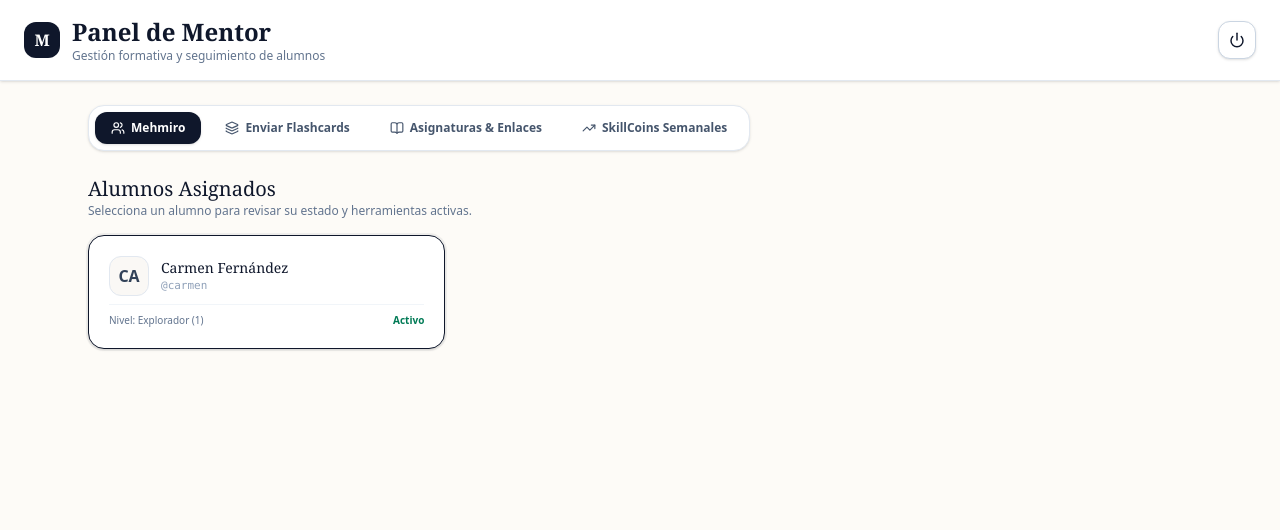
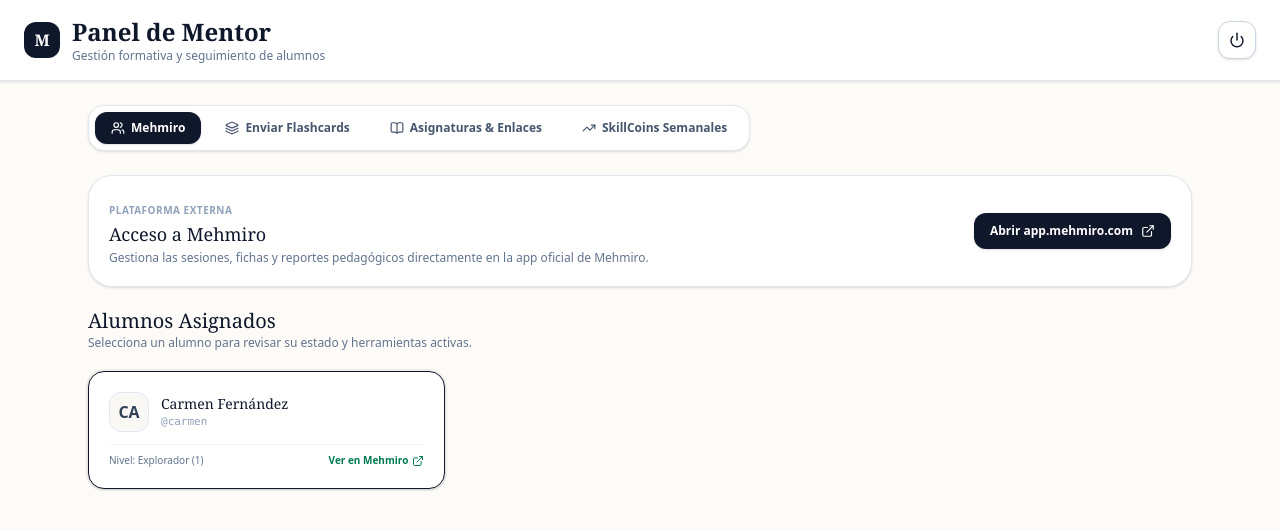
Before and after one commit to silvia051206-droid/campus-kiru, a Next.js app: page /mentor in a window 1280 px wide. Shown: the top 530 px of the page. Built offline with nearby package versions, Linux system fonts and the light colour scheme.

Commit message:
fix: actualizar enlace oficial a app.mehmiro.com/login en panel mentor

```diff
--- a/app/mentor/page.tsx
+++ b/app/mentor/page.tsx
@@ -130,7 +130,7 @@
 
   return (
     <div className="min-h-screen bg-[#FDFBF7] text-[#1E293B] pb-16 font-sans">
-      {/* Cabecera con botón de apagado en negro */}
+      {/* Cabecera con botón de desconexión en negro */}
       <header className="bg-white border-b border-slate-200 px-4 sm:px-6 py-4 flex items-center justify-between sticky top-0 z-30 shadow-sm">
         <div className="flex items-center gap-3">
           <div className="w-9 h-9 rounded-xl bg-slate-900 text-white flex items-center justify-center font-serif font-bold">
@@ -217,7 +217,28 @@
 
         {/* PESTAÑA 1: MEHMIRO */}
         {activeTab === "mehmiro" && (
-          <div className="space-y-4">
+          <div className="space-y-5">
+            {/* Banner de integración oficial con Mehmiro */}
+            <div className="bg-white p-5 rounded-3xl border border-slate-200 shadow-sm flex flex-col sm:flex-row sm:items-center justify-between gap-4">
+              <div>
+                <span className="text-[10px] font-bold uppercase tracking-wider text-slate-400">Plataforma Externa</span>
+                <h3 className="text-lg font-serif text-slate-900">Acceso a Mehmiro</h3>
+                <p className="text-xs text-slate-500 mt-0.5">
+                  Gestiona las sesiones, fichas y reportes pedagógicos directamente en la app oficial de Mehmiro.
+                </p>
+              </div>
+
+              <a
+                href="https://app.mehmiro.com/login"
+                target="_blank"
+                rel="noopener noreferrer"
+                className="inline-flex items-center justify-center gap-2 px-4 py-2.5 bg-slate-900 text-white rounded-xl text-xs font-semibold hover:bg-slate-800 transition shadow-sm w-fit"
+              >
+                <span>Abrir app.mehmiro.com</span>
+                <ExternalLink className="w-3.5 h-3.5" />
+              </a>
+            </div>
+
             <div>
               <h2 className="text-xl font-serif text-slate-900">Alumnos Asignados</h2>
               <p className="text-xs text-slate-500">Selecciona un alumno para revisar su estado y herramientas activas.</p>
@@ -228,7 +249,7 @@
                 <div
                   key={st.id}
                   onClick={() => setSelectedStudent(st.username)}
-                  className={`p-5 rounded-2xl border cursor-pointer transition shadow-sm space-y-2 ${
+                  className={`p-5 rounded-2xl border cursor-pointer transition shadow-sm space-y-3 ${
                     selectedStudent === st.username
                       ? "bg-white border-slate-900 ring-2 ring-slate-900/5"
                       : "bg-white border-slate-200 hover:border-slate-400"
@@ -243,9 +264,19 @@
                       <p className="text-[11px] text-slate-400 font-mono">@{st.username}</p>
                     </div>
                   </div>
+
                   <div className="pt-2 flex justify-between items-center text-[10px] text-slate-500 border-t border-slate-100">
                     <span>Nivel: Explorador (1)</span>
-                    <span className="text-emerald-700 font-bold">Activo</span>
+                    <a
+                      href="https://app.mehmiro.com/login"
+                      target="_blank"
+                      rel="noopener noreferrer"
+                      className="text-emerald-700 hover:underline font-bold inline-flex items-center gap-1"
+                      onClick={(e) => e.stopPropagation()}
+                    >
+                      <span>Ver en Mehmiro</span>
+                      <ExternalLink className="w-3 h-3" />
+                    </a>
                   </div>
                 </div>
               ))}
```
